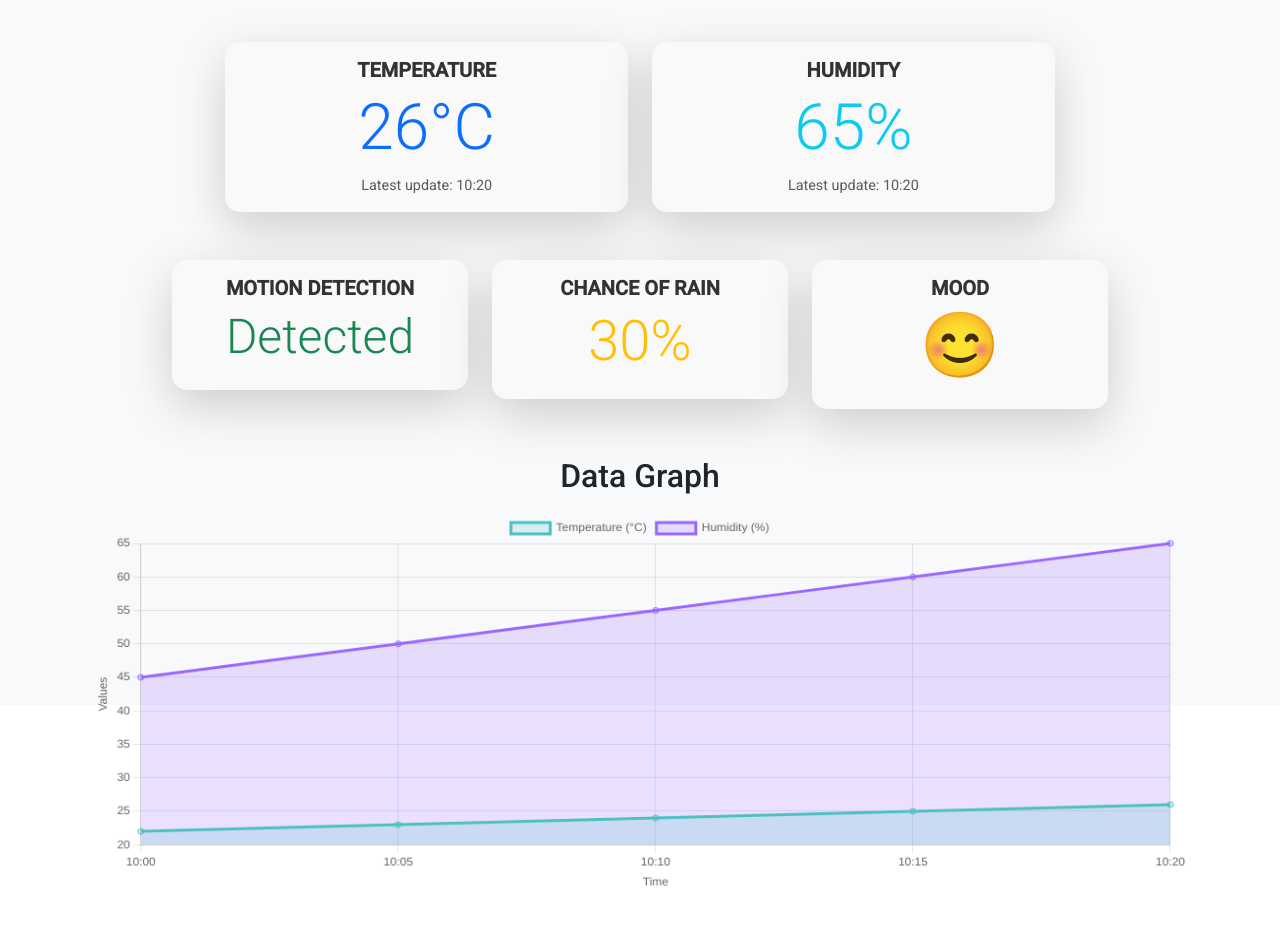
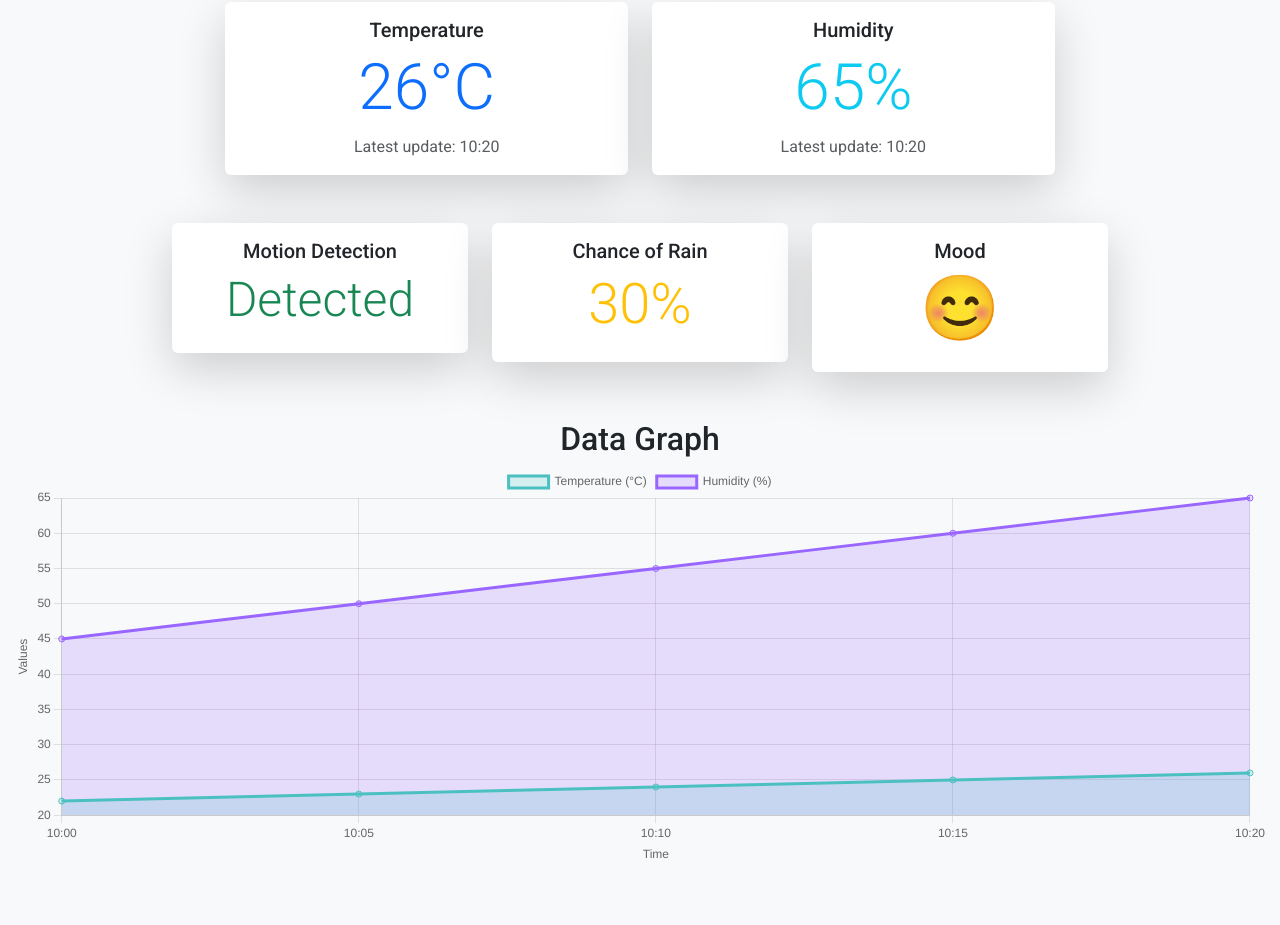
Before and after one commit to kcopyk/skibidiembed, an Angular app: page / in a window 1280 px wide. Shown: the part 143-1068 px from the top of the page. Before the commit the page ends 1046 px from the top, so only its background shows below. Built offline with nearby package versions, Linux system fonts and the light colour scheme.

Commit message:
fix darkmode

```diff
--- a/src/app/dashboard/dashboard.component.css
+++ b/src/app/dashboard/dashboard.component.css
@@ -1,7 +1,7 @@
-/* Ensure full height for html and body */
 html, body {
-  height: 100%; /* Ensures the body covers the full height */
-  margin: 0;    /* Remove default margin */
+  height: 135%;  /* Ensure full height */
+  margin: 0;     /* Remove default margin */
+  padding: 0;    /* Remove any padding */
 }
 
 /* Light mode (default) */
@@ -9,41 +9,9 @@ body {
   background-color: #f8f9fa;
   color: #212529;
   transition: background-color 0.3s, color 0.3s;
-}
-
-.card {
-  border-radius: 15px;
-  background-color: #f9f9f9;
-  transition: transform 0.3s, box-shadow 0.3s;
   display: flex;
   flex-direction: column;
-  justify-content: space-between;
-}
-
-.card:hover {
-  transform: scale(1.03);
-  box-shadow: 0 10px 20px rgba(0, 0, 0, 0.1);
-}
-
-h5.card-title {
-  font-weight: bold;
-  text-transform: uppercase;
-  color: #333;
-}
-
-.text-center h1 {
-  font-weight: bold;
-  color: #333;
-}
-
-.text-muted {
-  font-size: 0.9rem;
-}
-
-#temperatureChart {
-  max-height: 400px;
-  border-radius: 15px;
-  padding: 10px;
+  min-height: 100vh;  /* Ensure body fills the screen */
 }
 
 /* Dark Mode Styles */
@@ -60,7 +28,7 @@ body.dark-mode .card {
 body.dark-mode .card-title,
 body.dark-mode .card-text,
 body.dark-mode .text-muted {
-  color: #f8f9fa;
+  color: #f8f9fa !important;
 }
 
 body.dark-mode .text-center h1 {
@@ -136,10 +104,34 @@ body.dark-mode .toggle-slider:checked:before {
 
 /* Ensure the container fills the height of the viewport */
 .container-fluid {
-  min-height: 100vh; /* Makes the container take up at least the full screen height */
+  min-height: 100vh;
   display: flex;
   flex-direction: column;
+  flex-grow: 1;
+  justify-content: flex-start;
+  padding-bottom: 0;  /* Remove extra space */
 }
+
+/* Adjust height of chart container based on mode */
+.chart-container {
+  flex-grow: 1;
+  height: calc(100vh - 200px); /* Adjust based on header and top rows */
+  transition: height 0.3s ease;  /* Smooth transition between modes */
+}
+
+body.dark-mode .chart-container {
+  height: calc(100vh - 150px); /* Increase height in dark mode to cover more space */
+}
+
+#temperatureChart {
+  width: 100%; /* Make the canvas take up the full width of its container */
+  height: 40vh; /* Set the height to 40% of the viewport height */
+  max-height: 400px; /* Optionally set a max-height to prevent the chart from becoming too large */
+  min-height: 200px; /* Set a minimum height to ensure it's not too small */
+  margin: 0 auto; /* Center the canvas horizontally */
+}
+
+
 
 body.dark-mode .container-fluid {
   min-height: 100vh;
--- a/src/app/dashboard/dashboard.component.html
+++ b/src/app/dashboard/dashboard.component.html
@@ -1,5 +1,5 @@
 <body [ngClass]="{'dark-mode': isDarkMode}">
-  <div class="container-fluid d-flex flex-column mt-5">
+  <div class="container-fluid d-flex flex-column">
     <!-- Header -->
     <div class="text-center mb-4">
       <h1 class="display-4">Smarter Home Dashboard</h1>
@@ -92,7 +92,7 @@
     </div>
 
     <!-- Chart Section -->
-    <div class="container mt-5">
+    <div class="chart-container mt-5">
       <div class="text-center">
         <h2>Data Graph</h2>
         <canvas id="temperatureChart" aria-label="Temperature and Humidity Data"></canvas>
```
